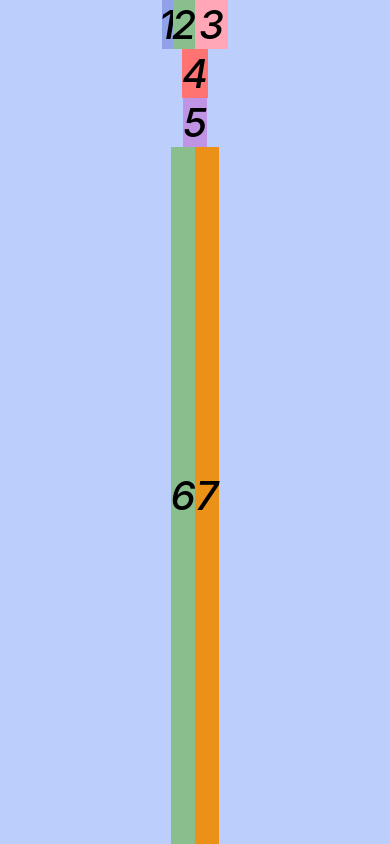
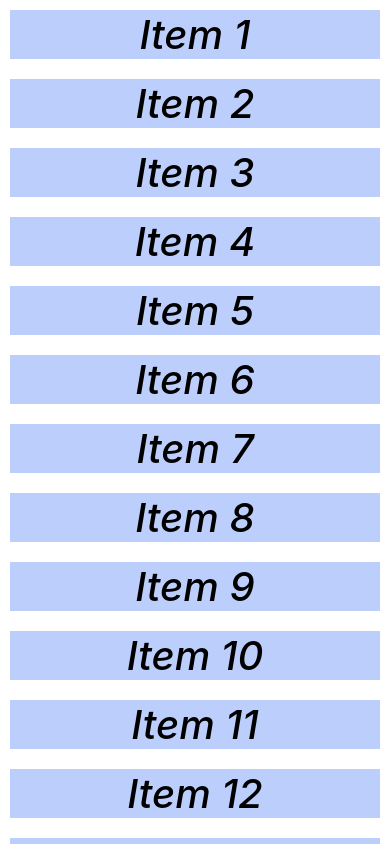
Before and after one commit to udara-nz/first_project, a React Native app: screen / in a window 390 px wide. Built offline with nearby package versions, Linux system fonts and the light colour scheme.

Commit message:
list, refreshControl with array

```diff
--- a/App.tsx
+++ b/App.tsx
@@ -1,38 +1,54 @@
-import {StyleSheet, Text, View} from 'react-native';
-import React from 'react';
+import {RefreshControl, ScrollView, StyleSheet, Text, View} from 'react-native';
+import React, {useState} from 'react';
 
 const App = () => {
+  const [list, setList] = useState([
+    {key: 1, list: 'Item 1'},
+    {key: 2, list: 'Item 2'},
+    {key: 3, list: 'Item 3'},
+    {key: 4, list: 'Item 4'},
+    {key: 5, list: 'Item 5'},
+    {key: 6, list: 'Item 6'},
+    {key: 7, list: 'Item 7'},
+    {key: 8, list: 'Item 8'},
+    {key: 9, list: 'Item 9'},
+    {key: 10, list: 'Item 10'},
+    {key: 11, list: 'Item 11'},
+    {key: 12, list: 'Item 12'},
+    {key: 13, list: 'Item 13'},
+    {key: 14, list: 'Item 14'},
+    {key: 15, list: 'Item 15'},
+    {key: 16, list: 'Item 16'},
+    {key: 17, list: 'Item 17'},
+  ]);
+
+  const [Refreshing, setRefreshing] = useState(false);
+
+  const onRefresh = () => {
+    setRefreshing(true);
+    setList([...list, {key: 15, list: 'Item 15'}]);
+    setRefreshing(false);
+  };
+
   return (
     <View style={styles.body}>
-      <View style={styles.row}>
-        <View style={styles.view1}>
-          <Text style={styles.text}>1</Text>
-        </View>
-        <View style={styles.view2}>
-          <Text style={styles.text}>2</Text>
-        </View>
-        <View style={styles.view3}>
-          <Text style={styles.text}>3</Text>
-        </View>
-      </View>
-      <View style={styles.row}>
-        <View style={styles.view4}>
-          <Text style={styles.text}>4</Text>
-        </View>
-      </View>
-      <View style={styles.row}>
-        <View style={styles.view5}>
-          <Text style={styles.text}>5</Text>
-        </View>
-      </View>
-      <View style={styles.big_row}>
-        <View style={styles.view6}>
-          <Text style={styles.text}>6</Text>
-        </View>
-        <View style={styles.view7}>
-          <Text style={styles.text}>7</Text>
-        </View>
-      </View>
+      <ScrollView
+        horizontal={false}
+        refreshControl={
+          <RefreshControl
+            refreshing={Refreshing}
+            onRefresh={onRefresh}
+            colors={['#03363e']}
+          />
+        }>
+        {list.map(list => {
+          return (
+            <View style={styles.item} key={list.key}>
+              <Text style={styles.text}>{list.list}</Text>
+            </View>
+          );
+        })}
+      </ScrollView>
     </View>
   );
 };
@@ -41,62 +57,11 @@ const styles = StyleSheet.create({
   body: {
     flex: 1,
     flexDirection: 'column',
+    backgroundColor: '#fff',
+  },
+  item: {
+    margin: 10,
     backgroundColor: '#bccefb',
-    alignItems: 'center',
-    justifyContent: 'flex-start',
-  },
-  row: {
-    flexDirection: 'row',
-    alignItems: 'center',
-    justifyContent: 'center',
-  },
-  big_row: {
-    flex: 1,
-    flexDirection: 'row',
-    alignItems: 'stretch',
-    justifyContent: 'center',
-  },
-  view1: {
-    flex: 1,
-    backgroundColor: '#91a1e9',
-    alignItems: 'center',
-    justifyContent: 'center',
-  },
-  view2: {
-    flex: 2,
-    flexDirection: 'row',
-    backgroundColor: '#88bf8d',
-    alignItems: 'center',
-    justifyContent: 'center',
-  },
-  view3: {
-    flex: 3,
-    flexDirection: 'row',
-    backgroundColor: '#ffa7b6',
-    alignItems: 'center',
-    justifyContent: 'center',
-  },
-  view4: {
-    flex: 2,
-    backgroundColor: '#ff7373',
-    alignItems: 'center',
-    justifyContent: 'center',
-  },
-  view5: {
-    flex: 2,
-    backgroundColor: '#bf94e4',
-    alignItems: 'center',
-    justifyContent: 'center',
-  },
-  view6: {
-    flex: 1,
-    backgroundColor: '#88bf8d',
-    alignItems: 'center',
-    justifyContent: 'center',
-  },
-  view7: {
-    flex: 1,
-    backgroundColor: '#ec9118',
     alignItems: 'center',
     justifyContent: 'center',
   },
```
